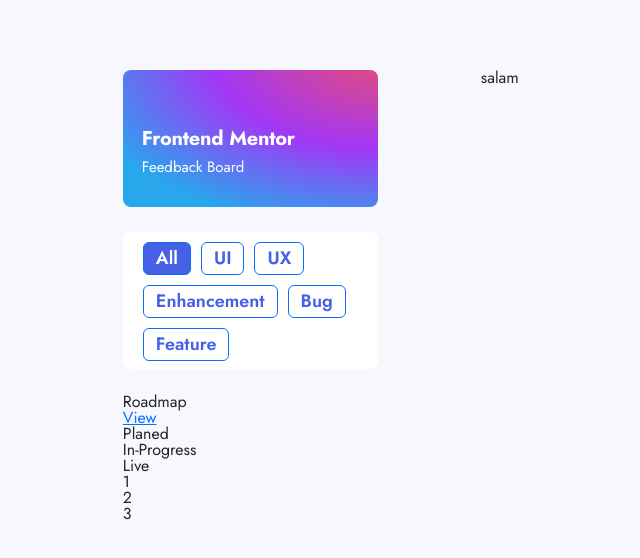
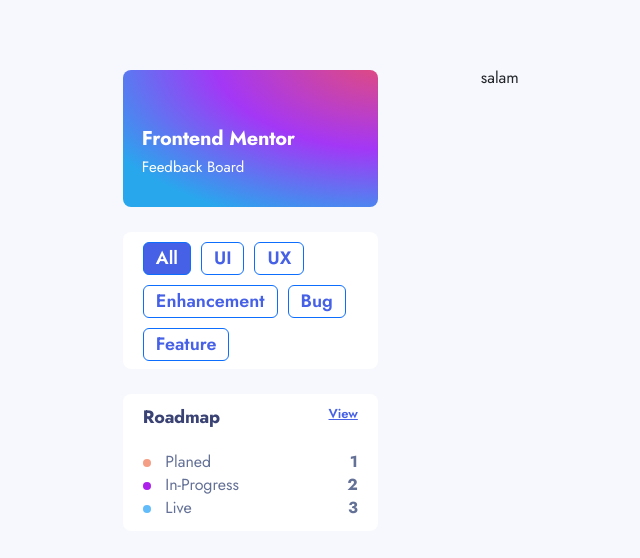
Before and after one commit to eshginfarzali/Fedback-Board, a plain HTML site: page index.html in a window 1280 px wide. Shown: the whole page, without its empty margins (62-702 px from the left). Drawn offline with nearby package versions, Linux system fonts and the light colour scheme.

```diff
--- a/assets/style/main.css
+++ b/assets/style/main.css
@@ -124,3 +124,81 @@
     font-weight: 600;
     line-height: 19px;
 }
+
+.roadmap-box{
+  width: 255px;
+  height: 137px;
+  display: flex;
+  flex-direction: column;
+  gap: 20px;
+  background-color: var(--snow-white);
+  padding: 10px 20px ;
+  border-radius: 8px;
+}
+.roadmap>h2{
+  font-family: Jost;
+font-size: 18px;
+font-weight: 700;
+line-height: 26px;
+letter-spacing: -0.25px;
+text-align: left;
+color: var(--midnight-indigo);
+
+}
+a{
+  color: inherit;
+}
+.view>p{
+  font-family: Jost;
+font-size: 13px;
+font-weight: 600;
+line-height: 19px;
+letter-spacing: 0px;
+text-align: left;
+color: var(--royal-blue);
+&:hover{
+  color: #8397f8;
+}
+}
+.roadmap-view, .list-planed{
+display: flex;
+justify-content: space-between;
+}
+
+
+.list-plan{
+  font-family: Jost;
+font-size: 16px;
+font-weight: 400;
+line-height: 23px;
+letter-spacing: 0px;
+text-align: left;
+color: var(--steel-blue);
+
+}
+.list-count{
+  font-family: Jost;
+font-size: 16px;
+font-weight: 700;
+line-height: 23px;
+letter-spacing: 0px;
+text-align: right;
+color: var(--steel-blue);
+}
+.status-color{
+  display: inline-block;
+ vertical-align:middle;
+  width: 8px;
+  height: 8px;
+  border-radius: 100%;
+}
+.status-color-plan{
+background-color: var(--coral-peach);
+}
+
+.status-color-progress{
+  background-color: var(--lavender-purple);
+}
+.status-color-live{
+  background-color: var(--sky-blue);
+}
--- a/index.html
+++ b/index.html
@@ -72,9 +72,9 @@
                 <div class="list-planed">
                     <div class="list-plan">
                         <ul>
-                            <li>Planed</li>
-                            <li>In-Progress</li>
-                            <li>Live</li>
+                            <li> <div class="status-color status-color-plan"> </div>&nbsp;&nbsp; Planed</li>
+                            <li><div class="status-color status-color-progress">  </div>&nbsp;&nbsp;   In-Progress</li>
+                            <li><div class="status-color status-color-live"> </div>&nbsp;&nbsp;  Live</li>
                         </ul>
                     </div>
                     <div class="list-count">
@@ -88,6 +88,8 @@
             </div>
 
         </div>
+
+
         <nav>salam</nav>
     </main>
 
```
